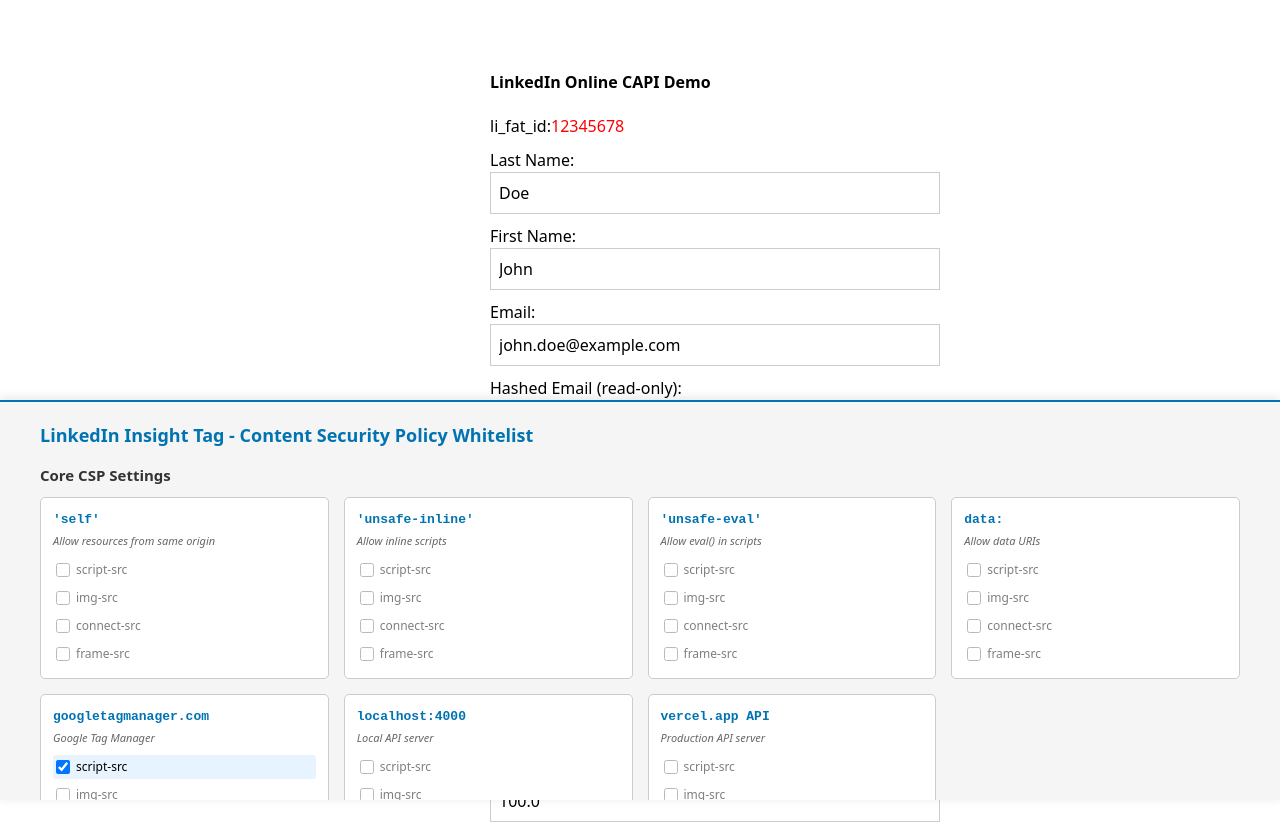
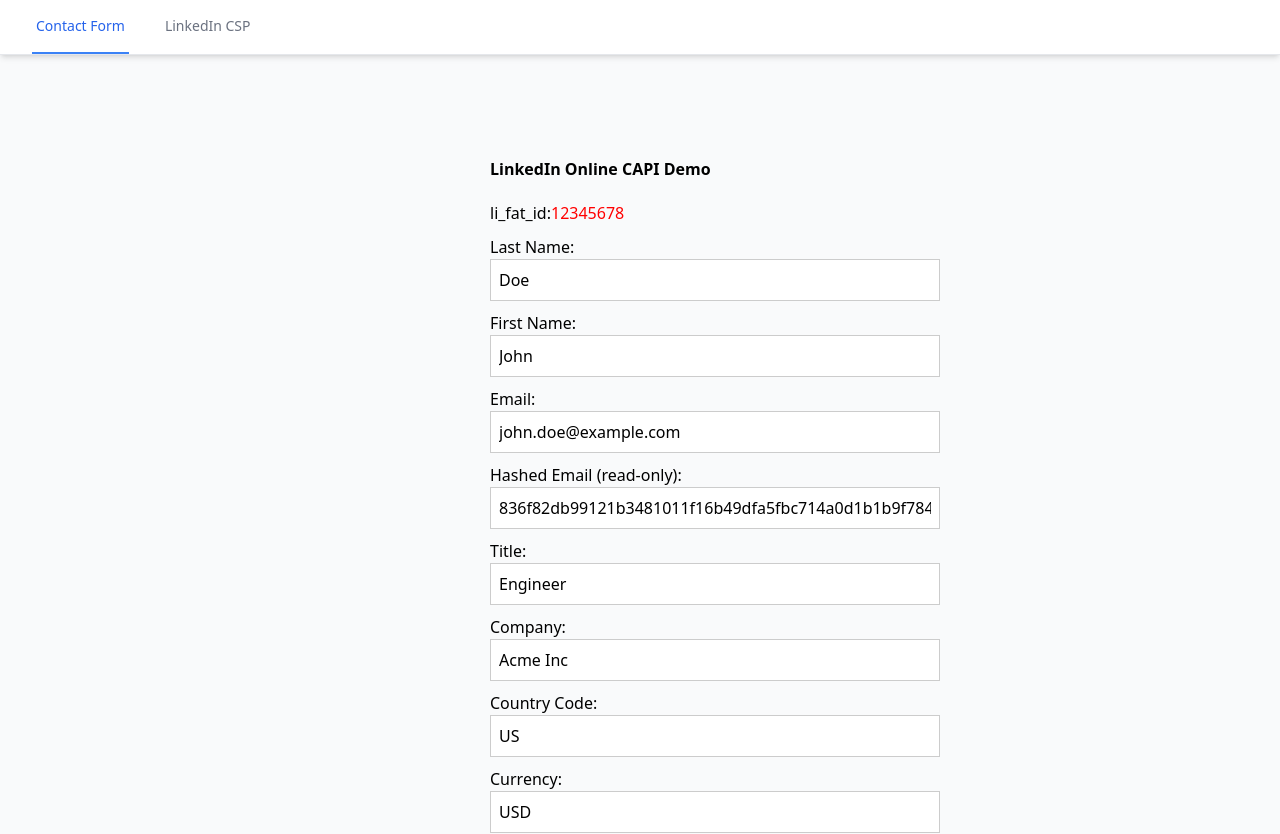
Before and after one commit to otyeung/cse-capi-demo, a React (Create React App) app in the folder client/: page / in a window 1280 px wide. Shown: the top 834 px of the page. Built offline with nearby package versions, Linux system fonts and the light colour scheme.

Commit message:
update CSP domains

```diff
--- a/client/public/index.html
+++ b/client/public/index.html
@@ -60,7 +60,6 @@
 
     <!-- Meta Tags -->
     <meta charset="utf-8" />
-    <link rel="icon" href="%PUBLIC_URL%/favicon.ico" />
     <meta name="viewport" content="width=device-width, initial-scale=1" />
     <meta name="theme-color" content="#000000" />
     <meta
@@ -69,11 +68,16 @@
     />
 
     <!-- Content Security Policy - LinkedIn Insight Tag Support -->
+    <!-- NOTE: CSP via meta tag has limitations. For production, use HTTP headers instead. -->
+    <!-- The CSP policy is dynamically applied via JavaScript in the app -->
+    <!--
     <meta
       http-equiv="Content-Security-Policy"
-      content="default-src 'self'; script-src 'self' 'unsafe-inline' 'unsafe-eval' https://www.googletagmanager.com https://px.ads.linkedin.com https://px4.ads.linkedin.com https://dc.ads.linkedin.com https://snap.licdn.com https://p.adsymptotic.com; style-src 'self' 'unsafe-inline'; img-src 'self' data: https://www.googletagmanager.com https://px.ads.linkedin.com https://px4.ads.linkedin.com https://dc.ads.linkedin.com https://snap.licdn.com https://p.adsymptotic.com; font-src 'self' data:; connect-src 'self' http://localhost:4000 https://cse-capi-demo-api.vercel.app https://px.ads.linkedin.com https://px4.ads.linkedin.com https://dc.ads.linkedin.com https://snap.licdn.com https://p.adsymptotic.com; frame-src https://www.googletagmanager.com;"
+      content="default-src 'self'; script-src 'self' 'unsafe-inline' 'unsafe-eval' https://www.googletagmanager.com https://px.ads.linkedin.com https://px4.ads.linkedin.com https://dc.ads.linkedin.com https://snap.licdn.com https://p.adsymptotic.com; style-src 'self' 'unsafe-inline'; img-src 'self' data: https://www.googletagmanager.com https://px.ads.linkedin.com https://px4.ads.linkedin.com https://dc.ads.linkedin.com https://snap.licdn.com https://p.adsymptotic.com; font-src 'self' data:; connect-src 'self' http://localhost:4000 https://cse-capi-demo-api.vercel.app https://px.ads.linkedin.com https://px4.ads.linkedin.com https://dc.ads.linkedin.com https://snap.licdn.com https://p.adsymptotic.com; frame-src https://www.googletagmanager.com; manifest-src 'self';"
     />
+    -->
 
+    <link rel="icon" href="%PUBLIC_URL%/favicon.ico" />
     <link rel="apple-touch-icon" href="%PUBLIC_URL%/apple-touch-icon.png" />
     <link rel="manifest" href="%PUBLIC_URL%/manifest.json" />
 
--- a/client/src/App.tsx
+++ b/client/src/App.tsx
@@ -1,20 +1,60 @@
 // src/App.tsx
-import React from 'react'
+import React, { useState, useEffect } from 'react'
 import ContactForm from './ContactForm'
 import CSPWhitelistManager from './CSPWhitelistManager'
 
 // Functional Component for the App
 const App: React.FC = () => {
+  const [activeTab, setActiveTab] = useState<'contact' | 'csp'>(() => {
+    const saved = localStorage.getItem('activeTab')
+    return saved === 'contact' || saved === 'csp' ? saved : 'contact'
+  })
+
+  useEffect(() => {
+    localStorage.setItem('activeTab', activeTab)
+  }, [activeTab])
+
   return (
-    <div>
-      {/* Main content with bottom padding for fixed CSP manager */}
-      <div style={{ paddingBottom: '700px', minHeight: '100vh' }}>
-        {/* Rendering the ContactForm component */}
-        <ContactForm />
+    <div className='min-h-screen bg-gray-50'>
+      {/* Tab Navigation */}
+      <div className='bg-white shadow-md border-b'>
+        <div className='max-w-7xl mx-auto px-4 sm:px-6 lg:px-8'>
+          <div className='flex space-x-8'>
+            <button
+              onClick={() => setActiveTab('contact')}
+              className={`py-4 px-1 border-b-2 font-medium text-sm transition-colors ${
+                activeTab === 'contact'
+                  ? 'border-blue-500 text-blue-600'
+                  : 'border-transparent text-gray-500 hover:text-gray-700 hover:border-gray-300'
+              }`}
+            >
+              Contact Form
+            </button>
+            <button
+              onClick={() => setActiveTab('csp')}
+              className={`py-4 px-1 border-b-2 font-medium text-sm transition-colors ${
+                activeTab === 'csp'
+                  ? 'border-blue-500 text-blue-600'
+                  : 'border-transparent text-gray-500 hover:text-gray-700 hover:border-gray-300'
+              }`}
+            >
+              LinkedIn CSP
+            </button>
+          </div>
+        </div>
       </div>
 
-      {/* CSP Whitelist Manager - Fixed at bottom */}
-      <CSPWhitelistManager />
+      {/* Tab Content */}
+      {activeTab === 'contact' && (
+        <div className='max-w-7xl mx-auto px-4 sm:px-6 lg:px-8 py-8'>
+          <ContactForm />
+        </div>
+      )}
+      {activeTab === 'csp' && (
+        <div>
+          <CSPWhitelistManager />
+        </div>
+      )}
     </div>
   )
 }
--- a/client/src/CSPWhitelistManager.tsx
+++ b/client/src/CSPWhitelistManager.tsx
@@ -95,6 +95,13 @@
       connectSrc: true,
     },
     {
+      url: 'px.ads.linkedin.com/wa',
+      label: 'px.ads.linkedin.com/wa',
+      scriptSrc: true,
+      imgSrc: true,
+      connectSrc: true,
+    },
+    {
       url: 'px4.ads.linkedin.com',
       label: 'px4.ads.linkedin.com',
       scriptSrc: true,
@@ -111,6 +118,27 @@
     {
       url: 'snap.licdn.com',
       label: 'snap.licdn.com',
+      scriptSrc: true,
+      imgSrc: true,
+      connectSrc: true,
+    },
+    {
+      url: 'cdn.linkedin.oribi.io',
+      label: 'cdn.linkedin.oribi.io',
+      scriptSrc: true,
+      imgSrc: true,
+      connectSrc: true,
+    },
+    {
+      url: 'gw.linkedin.oribi.io',
+      label: 'gw.linkedin.oribi.io',
+      scriptSrc: true,
+      imgSrc: true,
+      connectSrc: true,
+    },
+    {
+      url: 'sjs.bizographics.com',
+      label: 'sjs.bizographics.com',
       scriptSrc: true,
       imgSrc: true,
       connectSrc: true,
@@ -392,20 +420,12 @@
   return (
     <div
       style={{
-        position: 'fixed',
-        bottom: 0,
-        left: 0,
-        right: 0,
-        maxHeight: '50vh',
-        overflowY: 'auto',
         backgroundColor: '#f5f5f5',
-        borderTop: '2px solid #0073b1',
         padding: '20px',
-        boxShadow: '0 -2px 10px rgba(0,0,0,0.1)',
-        zIndex: 1000,
+        minHeight: '100vh',
       }}
     >
-      <div style={{ maxWidth: '1200px', margin: '0 auto' }}>
+      <div style={{ width: '100%' }}>
         <h3
           style={{
             margin: '0 0 15px 0',
@@ -779,6 +799,32 @@
           Note: Changes will be applied immediately and the page will reload to
           update the Content Security Policy.
         </p>
+
+        <div
+          style={{
+            marginTop: '20px',
+            paddingTop: '20px',
+            borderTop: '1px solid #ddd',
+          }}
+        >
+          <a
+            href='https://www.linkedin.com/help/lms/answer/a425696'
+            target='_blank'
+            rel='noopener noreferrer'
+            style={{
+              color: '#0073b1',
+              textDecoration: 'none',
+              fontSize: '14px',
+              fontWeight: '500',
+            }}
+            onMouseOver={(e) =>
+              (e.currentTarget.style.textDecoration = 'underline')
+            }
+            onMouseOut={(e) => (e.currentTarget.style.textDecoration = 'none')}
+          >
+            📚 Troubleshoot the LinkedIn Insight Tag
+          </a>
+        </div>
       </div>
     </div>
   )
```
